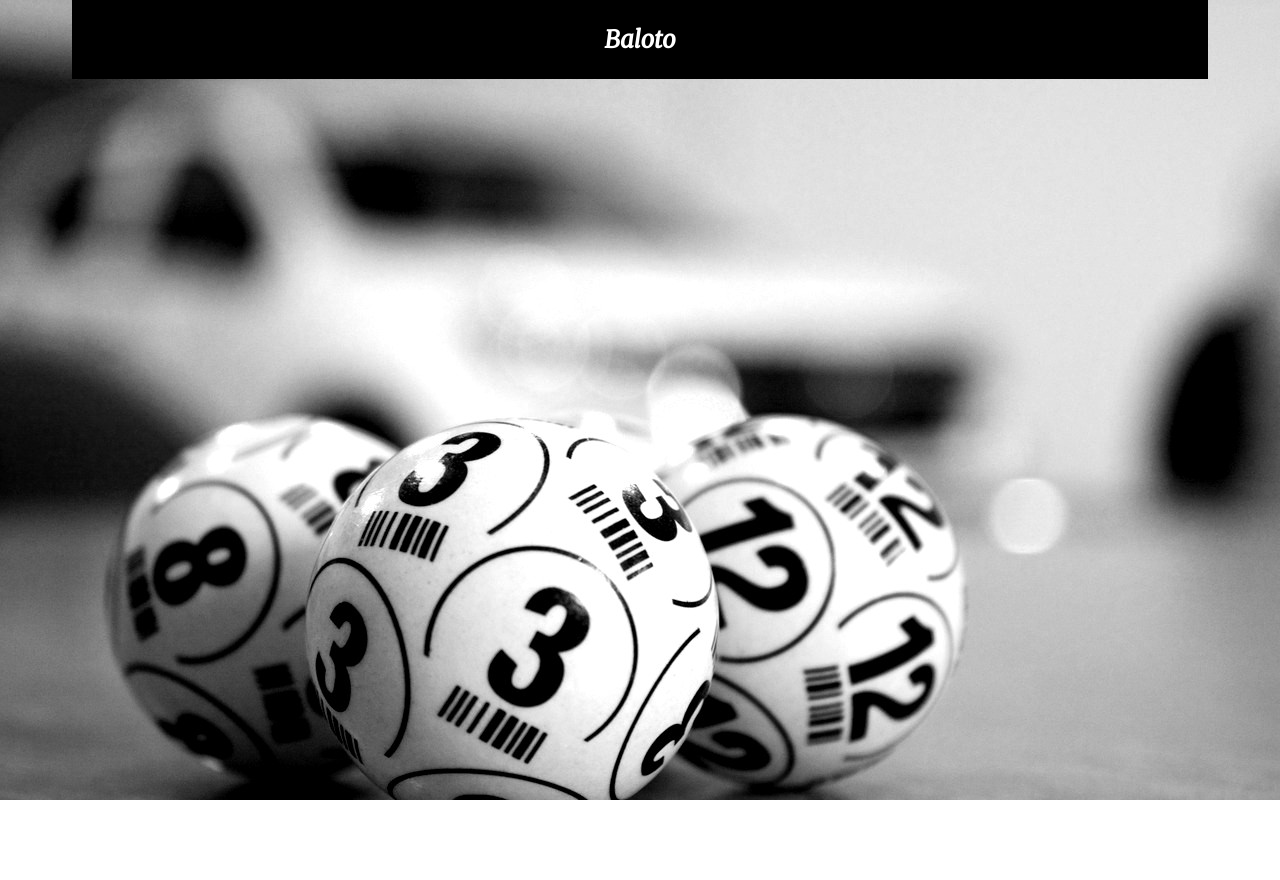
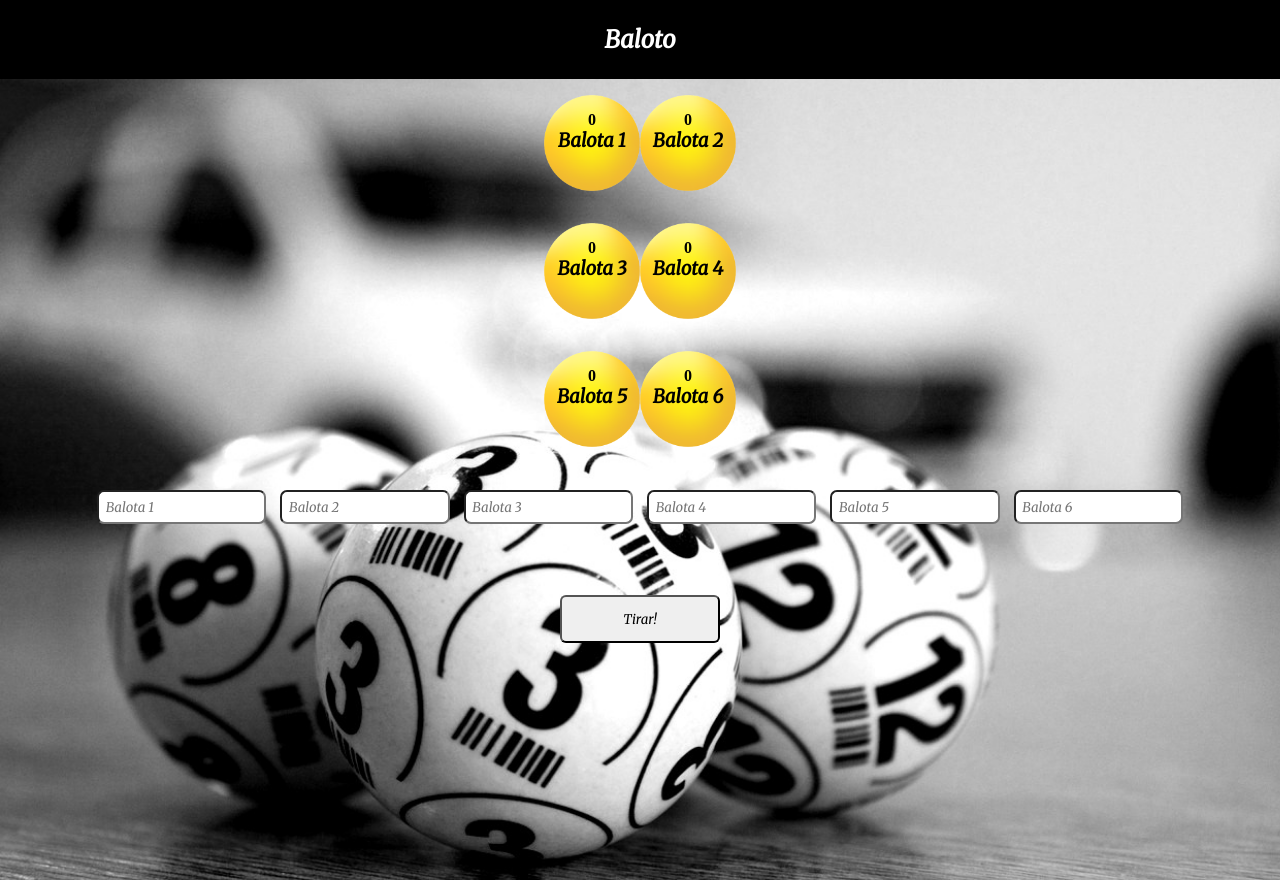
Before and after one commit to LeiderGalindo29/Balotas, a plain HTML site: page index.html in a window 1280 px wide. Before the commit the page ends 800 px from the top, so only its background shows below. Drawn offline with Linux system fonts and the light colour scheme.

Commit message:
pre-finish

```diff
--- a/css/style.css
+++ b/css/style.css
@@ -11,16 +11,152 @@
     display: flex;
     justify-content: center;
     background-image: url(../img/baloto-img.jpg);
-    height: 100vh;
     background-size: cover;
-    background-repeat: no-repeat;
+    height: 110vh;
 }
+
+.title{
+    width: 100vw;
+}
+
 
 .title-container {
     display: flex;
     justify-content: center;
     background-color: black;
     color: white;
-    width: 85vw;
     padding: 1em;
 }
+
+
+.balotas {
+    display: flex;
+    justify-content: center;
+    padding: 1em;
+}
+
+.balota-only {
+    display: flex;
+    justify-content: center;
+    padding: 1em;
+}
+.balota-red{
+    display: flex;
+    justify-content: center;
+}
+
+.balota-1{
+    background-image: url(../img/Balota.png);
+    background-size: cover;
+    background-repeat: no-repeat;
+    font-family: 'gotham-medium';
+    font-weight: bold;
+    width: 6em;
+    text-align: center;
+    padding-top: 1em;
+}
+.balota-2{
+    background-image: url(../img/Balota.png);
+    background-size: cover;
+    background-repeat: no-repeat;
+    font-family: 'gotham-medium';
+    font-weight: bold;
+    width: 6em;
+    height: 5em;
+    text-align: center;
+    padding-top: 1em;
+}
+.balota-3{
+    background-image: url(../img/Balota.png);
+    background-size: cover;
+    background-repeat: no-repeat;
+    font-family: 'gotham-medium';
+    font-weight: bold;
+    width: 6em;
+    height: 5em;padding-top: 1em;
+    text-align: center;
+}
+
+.balota-4{
+    background-image: url(../img/Balota.png);
+    background-size: cover;
+    background-repeat: no-repeat;
+    font-family: 'gotham-medium';
+    font-weight: bold;
+    width: 6em;
+    height: 5em;
+    text-align: center;padding-top: 1em;
+}
+
+.balota-5{
+    background-image: url(../img/Balota.png);
+    background-size: cover;
+    background-repeat: no-repeat;
+    font-family: 'gotham-medium';
+    font-weight: bold;
+    width: 6em;
+    height: 5em;padding-top: 1em;
+    text-align: center;
+}
+
+.balota-6{
+    background-image: url(../img/Balota.png);
+    background-size: cover;
+    background-repeat: no-repeat;
+    font-family: 'gotham-medium';
+    font-weight: bold;
+    width: 6em;
+    height: 5em;padding-top: 1em;
+    text-align: center;
+}
+.animate__animated {
+    -webkit-animation-duration: 1s;
+    animation-duration: 1s;
+    -webkit-animation-duration: var(--animate-duration);
+    animation-duration: var(--animate-duration);
+    -webkit-animation-fill-mode: both;
+    animation-fill-mode: both;
+}
+
+.animate__heartBeat {
+    -webkit-animation-name: heartBeat;
+    animation-name: heartBeat;
+    -webkit-animation-duration: 1.3s;
+    animation-duration: 1.3s;
+    -webkit-animation-duration: calc(var(--animate-duration)*1.3);
+    animation-duration: calc(var(--animate-duration)*1.3);
+    -webkit-animation-timing-function: ease-in-out;
+    animation-timing-function: ease-in-out;
+}
+
+
+.main-boton {
+    display: flex;
+    padding-top: 5%;
+    justify-content: center;
+}
+
+button.boton {
+    padding: 1em;
+    width: 12em;
+    border-radius: 6px;
+    margin-bottom: 20px;
+}
+
+button.boton:hover {
+   background-color: black;
+   color: white;
+}
+
+
+.balotas-container {
+    display: flex;
+    flex-wrap: wrap;
+    justify-content: center;
+}
+
+input{
+    padding: 0.5em;
+    border-radius: 7px;
+    margin: 7px;
+}
--- a/index.html
+++ b/index.html
@@ -1,5 +1,6 @@
 <!DOCTYPE html>
 <html lang="en">
+
 <head>
     <meta charset="UTF-8">
     <meta http-equiv="X-UA-Compatible" content="IE=edge">
@@ -7,13 +8,50 @@
     <link rel="stylesheet" href="./css/style.css">
     <title>Baloto</title>
 </head>
+
 <body>
     <div class="main">
         <div class="container">
             <div class="title">
                 <h2 class="title-container">Baloto</h2>
             </div>
+            <div class="balotas">
+                <div class="balota-1">0<h3 class="ball1">Balota 1</h3>
+                </div>
+                <div class="balota-2">0<h3 class="ball1">Balota 2</h3>
+                </div>
+            </div>
+            <div class="balotas">
+                <div class="balota-3">0<h3 class="ball1">Balota 3</h3>
+                </div>
+                <div class="balota-4">0<h3 class="ball1">Balota 4</h3>
+                </div>
+            </div>
+            <div class="balota-only">
+                <div class="balota-5">0<h3 class="ball1">Balota 5</h3>
+                </div>
+                <div class="balota-6">0<h3 class="ball1">Balota 6</h3>
+                </div>
+            </div><br>
+            <div class="balotas-container"><br>
+                <input type="number" class="seleccion1" placeholder="Balota 1"><br>
+                <input type="number" class="seleccion2" placeholder="Balota 2"><br>
+
+                <input type="number" class="seleccion3" placeholder="Balota 3"><br>
+                <input type="number" class="seleccion4" placeholder="Balota 4"><br>
+
+                <input type="number" class="seleccion5" placeholder="Balota 5"><br>
+                <input type="number" class="seleccion6" placeholder="Balota 6"><br>
+            </div>
+
+            <div class="main-boton">
+                <button class="boton" onclick="Aleatorio()">Tirar!</button>
+            </div>
         </div>
     </div>
+    <script src="js/index.js">
+
+    </script>
 </body>
+
 </html>
--- /dev/null
+++ b/js/index.js
@@ -0,0 +1,103 @@
+var results = [];
+function startContest() {
+    startAnimation('balota-1', 1000, 1, 43);
+    startAnimation('balota-2', 2000, 1, 43);
+    startAnimation('balota-3', 3000, 1, 43);
+    startAnimation('balota-4', 4000, 1, 43);
+    startAnimation('balota-5', 5000, 1, 43);
+    startAnimation('balota-6', 6000, 1, 16);
+}
+
+/*
+function startAnimation(id, duration, min, max) {
+    const campos = {
+    1: false,
+    2: false,
+    3: false,
+    4: false,
+    5: false,
+    6 : false,
+}
+  const output = document.querySelectorAll("#id");
+  output.classList.remove('animate__animated animate__heartBeat');
+  let campo
+  let output = document.getElementById(`balota-${campo}`).classList.remove('animate__animated animate__heartBeat');
+  const started = new Date().getTime();
+  campos[campo] = true;
+*/
+// Animate!
+/*const animationTimer = setInterval(function() {
+    // If the value is what we want, stop animating
+    // or if the duration has been exceeded, stop animating
+    const result = output.text().trim();
+    if (new Date().getTime() - started > duration && !results.includes(result)) {
+        results.push(result);
+        clearInterval(animationTimer);
+        output.addClass('animate__animated animate__heartBeat');
+        if (results.length >= 6) {
+            results = [];
+        }
+    } else {
+        let number = Math.floor(Math.random() * (max - min) + min);
+        if (number <= 9) {
+            number = '0'+number;
+        }
+        output.text(number);
+    }
+}, 100);
+}*/
+let s1 = document.querySelector(".seleccion1");
+let s2 = document.querySelector(".seleccion2");
+let s3 = document.querySelector(".seleccion3");
+let s4 = document.querySelector(".seleccion4");
+let s5 = document.querySelector(".seleccion5");
+let s6 = document.querySelector(".seleccion6");
+
+let seleccion1 = parseInt(s1.value);
+let seleccion2 = parseInt(s2.value);
+let seleccion3 = parseInt(s3.value);
+let seleccion4 = parseInt(s4.value);
+let seleccion5 = parseInt(s5.value);
+let seleccion6 = parseInt(s6.value);
+
+let random = Math.floor(Math.random() * 9);
+let random1 = Math.floor(Math.random() * 9);
+let random2 = Math.floor(Math.random() * 9);
+let random3 = Math.floor(Math.random() * 9);
+let random4 = Math.floor(Math.random() * 9);
+let random5 = Math.floor(Math.random() * 9);
+
+console.log(random)
+
+function Aleatorio() {
+    setTimeout(() => {
+        document.querySelector(".balota-1").textContent = `${random}`;
+    }, 1000);
+    setTimeout(() => {
+        document.querySelector(".balota-2").textContent = `${random1}`;
+    }, 2000);
+    setTimeout(() => {
+        document.querySelector(".balota-3").textContent = `${random2}`;
+    }, 3000);
+    setTimeout(() => {
+        document.querySelector(".balota-4").textContent = `${random3}`;
+    }, 4000);
+    setTimeout(() => {
+        document.querySelector(".balota-5").textContent = `${random4}`;
+    }, 5000);
+    setTimeout(() => {
+        document.querySelector(".balota-6").textContent = `${random5}`;
+    }, 6000);
+
+    setTimeout(() => {
+        if (seleccion1 == random && seleccion2 == random1 && seleccion3 == random2 && seleccion4 == random3 && seleccion5 == random4 && seleccion6 == random5) {
+        alert(" Has Ganado las balota")
+    }
+    else (
+        alert("Has perdido")
+    )
+    }, 7000);
+
+
+
+}
```
Also changed, not shown: img/Balota.png (added), img/balota-roja.png (added).
